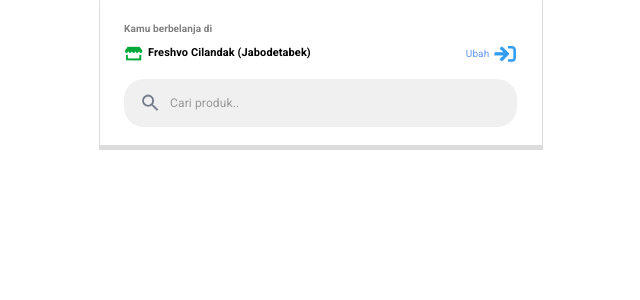
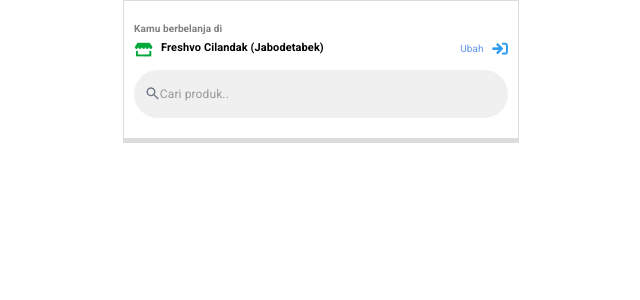
Before and after one commit to amelput/aplikasipertamaa, a React (Create React App) app: page / in a window 1280 px wide. Shown: the top 300 px of the page, without its empty margins (319-959 px from the left). Built offline with nearby package versions, Linux system fonts and the light colour scheme.

Commit message:
membuat header

```diff
--- a/src/App.css
+++ b/src/App.css
@@ -1,48 +1,23 @@
-.App {
-  margin-top: 20px;
+.kotak {
+  max-width: 444px;
+  padding-top: 20px;
+  padding-left: 10px;
+  padding-right: 10px;
+  padding-bottom: 20px;
+  border: 1px solid gainsboro;
+  border-bottom: 5px solid gainsboro;
 
 }
-.bgcolor {
-  background-color: white;
+.align-center {
+  display: flex;
+  align-items: center;
 }
-
-.Container {
-  border-left: 1.5px solid gainsboro;
-  border-right: 1.5px solid gainsboro;
-  border-bottom: 5px solid gainsboro;;
-  border-top: 1.5px solid white ;
+.justify-between-center {
+  display: flex;
+  align-items: center;
+  justify-content: space-between;
 }
-.App-logo {
-  height: 40vmin;
-  pointer-events: none;
+.justify-center {
+  display: flex;
+  justify-content: center;
 }
-
-@media (prefers-reduced-motion: no-preference) {
-  .App-logo {
-    animation: App-logo-spin infinite 20s linear;
-  }
-}
-
-.App-header {
-  background-color: #282c34;
-  min-height: 100vh;
-  display: flex;
-  flex-direction: column;
-  align-items: center;
-  justify-content: center;
-  font-size: calc(10px + 2vmin);
-  color: rgb(228, 211, 211);
-}
-
-.App-link {
-  color: #61dafb;
-}
-
-@keyframes App-logo-spin {
-  from {
-    transform: rotate(0deg);
-  }
-  to {
-    transform: rotate(360deg);
-  }
-}
--- a/src/App.js
+++ b/src/App.js
@@ -1,44 +1,64 @@
-import './App.css';
-// import NavbarComponent from './components/NavbarComponent';
+import "./App.css";
+import Container from '@mui/material/Container';
 import {Typography, InputBase} from'@material-ui/core';
-import Container from '@mui/material/Container';
 import icon from './image/iconn.png';
 import icon1 from './image/iconn1.png';
 import icon2 from './image/iconn2.png';
-// import {Link, animatedScroll as Scroll} from "react-scroll";
 
-const App = () => {
+export default function App() {
   return (
-    <div className="bgcolor">
-      <Container maxWidth="xs" style={{maxWidth: 444, backgroundColor: "white", paddingBottom : "80px"}}className="Container">
-        <div className="App">
-          <header >
-            <Typography style={{fontSize: 10, fontWeight: 'bold', color: "#808080", fontFamily: "Roboto"}}>
+    <Container maxWidth="xs" style={{maxWidth: 444}}>
+    <div className="kotak">
+      <div>
+        <Typography style={{
+          fontSize: 10,
+          fontWeight: 'bold',
+          color: "#808080",
+          fontFamily: "Roboto"
+          }}>
             Kamu berbelanja di
           </Typography>
-            <div style={{display:'flex', alignItems: "center", marginTop: 5}}>
+      </div>
+      <div className="justify-between-center">
+        <div className="align-center">
+          <div>
             <img src={icon} alt="icon" style={{widht: 15, height: 15}}></img>
-              <Typography style={{ fontSize: 11, color: "black", fontWeight: 'bold', marginLeft : 5, fontFamily: "Roboto"}}>
+          </div>
+          <div style={{ marginLeft: 8}}>
+            <Typography style={{
+              fontSize: 11,
+              color: "black",
+              fontWeight: 'bold',
+              fontFamily: "Roboto"
+              }}>
                 Freshvo Cilandak (Jabodetabek)
             </Typography>
-              <div style={{marginLeft: 155}}>
+          </div>
+        </div>
+        <div className="align-center">
+          <div>
             <Typography style={{ fontSize: 10, color: "#6495ED"}}>
               Ubah
             </Typography>
           </div>
-              <div style={{marginLeft : 5}}>
-                <img src={icon1} alt="icon2" style={{widht: 20, height: 20}}></img>
-              </div>
-              <div style={{paddingRight: 210, paddingLeft: 10 ,marginTop: 100, backgroundColor: '#f0f0f0', borderRadius: 20, position: "absolute", display: "flex", alignItems: "center", justifyContent: "center"}}>
-                <img src={icon2} alt="icon2" style={{widht: 20, height: 20, marginLeft: 5}}></img>
-                <InputBase style={{paddingBottom : 10, paddingTop: 10, fontSize: 12, fontFamily: "Roboto", marginLeft: 10}}placeholder="Cari produk.."/>
+          <div style={{ marginLeft: 8 }}>
+            <img src={icon1} alt="icon2" style={{widht: 15, height: 15}}></img>
           </div>
         </div>
-        </header>
+      </div>
+
+      <div>
+        <div style={{backgroundColor: '#f0f0f0',borderRadius: 25, marginTop: 10, paddingTop: 10, paddingBottom: 10}}>
+          <div style={{marginLeft: 5}}>
+          <img src={icon2}
+          alt="icon2"
+          style={{widht: 15, height: 15, marginLeft: 5}}>
+          </img>
+          <InputBase style={{fontSize: 12, fontFamily: "Roboto"}}placeholder="Cari produk.."/>
+        </div>
+        </div>
+      </div>
     </div>
     </Container>
-    </div>
   );
 }
-
-export default App;
```
Also changed, not shown: src/components/NavbarComponent.js (+8 -22 lines). Lines whose indentation alone changed are shown as unchanged.
